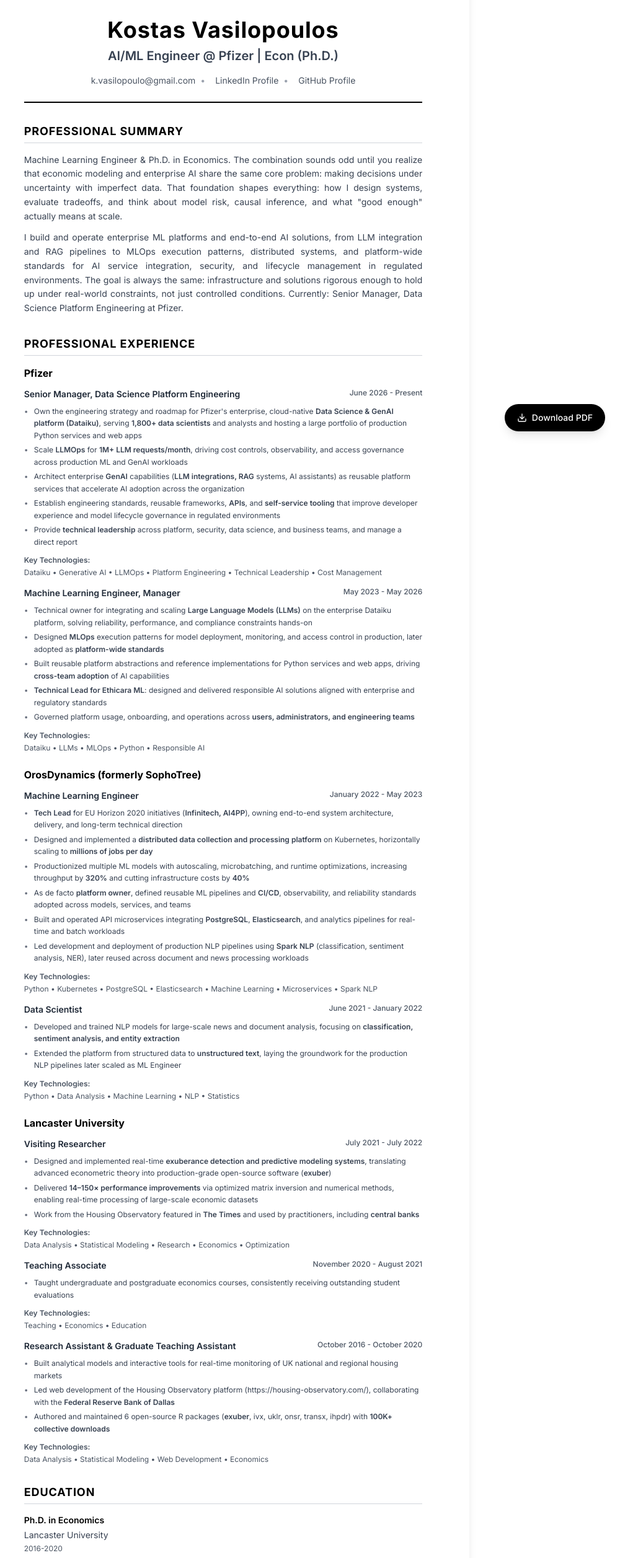
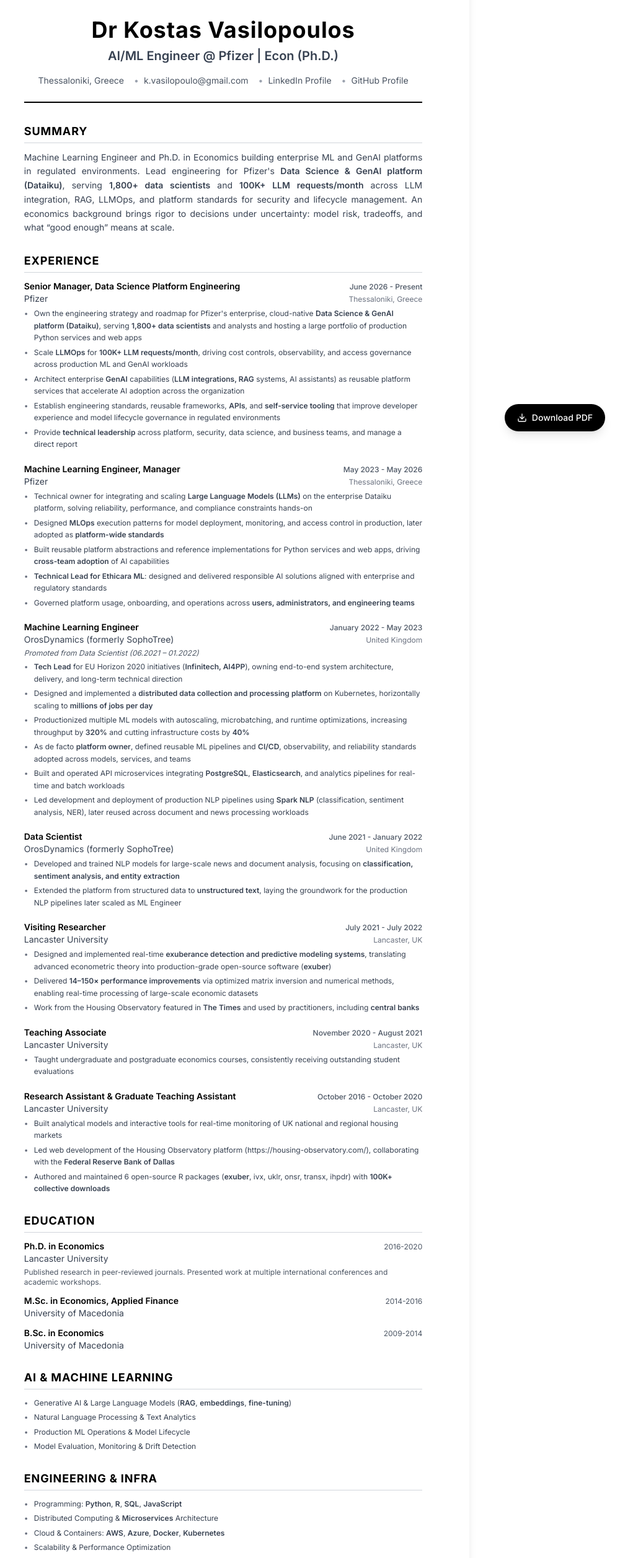
Before and after one commit to kvasilopoulos/kvasilopoulos.com, a Next.js app: page /cv in a window 1280 px wide. Shown: the part 80-2594 px from the top of the page at 62% size, without its empty margins (280-1280 px from the left). Built offline with nearby package versions, Linux system fonts and the light colour scheme.

Commit message:
Mirror Overleaf CV on /cv: CV summary, section order, publications, software, awards; drop skill percentages; 100K+ LLM requests

```diff
--- a/src/app/cv/page.tsx
+++ b/src/app/cv/page.tsx
@@ -1,20 +1,45 @@
 /*
  * Paper-Style CV Page
  *
- * This CV page is designed to resemble a printed document:
- * - A4 paper proportions and layout
- * - Clean, professional typography
- * - Minimal colors (black text on white)
- * - Print-ready styling
- * - Section order: Summary → Experience → Education → Skills
+ * Mirrors the Overleaf CV (cv/main.tex) in a single A4 column:
+ * Summary → Experience → Education → AI & ML → Engineering & Infra →
+ * Selected Publications → Software Contributions → Awards & Achievements
  */
 
 "use client"
 
+import * as React from "react"
 import { motion } from "framer-motion"
 import { Download } from "lucide-react"
 import data from "../../data/data.json"
 import { parseBoldText } from "@/lib/parseBoldText"
+
+function Section({ title, children }: { title: string; children: React.ReactNode }) {
+  return (
+    <section className="mb-7">
+      <h2 className="text-lg font-bold mb-3 text-black uppercase tracking-wider border-b border-gray-300 pb-1">
+        {title}
+      </h2>
+      {children}
+    </section>
+  )
+}
+
+function Bullets({ items }: { items: string[] }) {
+  return (
+    <ul className="space-y-1">
+      {items.map((text, i) => (
+        <li key={i} className="text-xs text-gray-700 leading-relaxed pl-4 relative">
+          <span className="absolute left-0 text-gray-500">•</span>
+          {parseBoldText(text)}
+        </li>
+      ))}
+    </ul>
+  )
+}
+
+const packages = data.projects.find((p) => "packages" in p)?.packages ?? []
+const skillCategories = Array.from(new Set(data.skills.map((s) => s.category)))
 
 export default function CVPage() {
   return (
@@ -29,175 +54,120 @@
         Download PDF
       </a>
 
-      {/* A4 Paper Container */}
+      {/* A4 Paper Sheet */}
       <div className="mx-auto" style={{ width: '210mm', minHeight: '297mm' }}>
-        {/* Paper Sheet */}
         <motion.div
           initial={{ opacity: 0, y: 20 }}
           animate={{ opacity: 1, y: 0 }}
           transition={{ duration: 0.6 }}
           className="bg-white shadow-lg mx-auto relative"
-          style={{
-            width: '210mm',
-            minHeight: '297mm',
-            padding: '20mm'
-          }}
+          style={{ width: '210mm', minHeight: '297mm', padding: '20mm' }}
         >
           {/* Header */}
-          <motion.div
-            initial={{ opacity: 0 }}
-            animate={{ opacity: 1 }}
-            transition={{ delay: 0.1, duration: 0.6 }}
-            className="text-center mb-8 pb-6 border-b-2 border-black"
-          >
-            <h1 className="text-4xl font-bold mb-2 text-black tracking-wide">
-              {data.personal.name}
-            </h1>
-            <p className="text-xl font-semibold text-gray-700 mb-4">
-              {data.personal.title}
-            </p>
+          <header className="text-center mb-8 pb-6 border-b-2 border-black">
+            <h1 className="text-4xl font-bold mb-2 text-black tracking-wide">Dr {data.personal.name}</h1>
+            <p className="text-xl font-semibold text-gray-700 mb-4">{data.personal.title}</p>
             <div className="flex justify-center items-center gap-2 text-sm text-gray-600 flex-wrap">
-              {data.contact.socialLinks.map((link, index) => (
+              <span>{data.personal.location}</span>
+              {data.contact.socialLinks.map((link) => (
                 <span key={link.name} className="flex items-center">
-                  <a
-                    href={link.href}
-                    target="_blank"
-                    rel="noopener noreferrer"
-                    className="hover:text-black transition-colors"
-                  >
+                  <span className="mx-2 text-gray-400">•</span>
+                  <a href={link.href} target="_blank" rel="noopener noreferrer" className="hover:text-black transition-colors">
                     {link.username}
                   </a>
-                  {index < data.contact.socialLinks.length - 1 && (
-                    <span className="mx-2 text-gray-400">•</span>
-                  )}
                 </span>
               ))}
             </div>
-          </motion.div>
+          </header>
 
-          {/* Professional Summary */}
-          <motion.section
-            initial={{ opacity: 0, y: 20 }}
-            animate={{ opacity: 1, y: 0 }}
-            transition={{ delay: 0.2, duration: 0.6 }}
-            className="mb-8"
-          >
-            <h2 className="text-lg font-bold mb-4 text-black uppercase tracking-wider border-b border-gray-300 pb-1">
-              Professional Summary
-            </h2>
-            <div className="space-y-3">
-              {data.personal.about.map((paragraph, index) => (
-                <p key={index} className="text-sm text-gray-700 leading-relaxed text-justify">
-                  {paragraph}
-                </p>
-              ))}
-            </div>
-          </motion.section>
+          <Section title="Summary">
+            <p className="text-sm text-gray-700 leading-relaxed text-justify">{parseBoldText(data.personal.cvSummary)}</p>
+          </Section>
 
-          {/* Professional Experience */}
-          <motion.section
-            initial={{ opacity: 0, y: 20 }}
-            animate={{ opacity: 1, y: 0 }}
-            transition={{ delay: 0.3, duration: 0.6 }}
-            className="mb-8"
-          >
-            <h2 className="text-lg font-bold mb-4 text-black uppercase tracking-wider border-b border-gray-300 pb-1">
-              Professional Experience
-            </h2>
-            <div className="space-y-6">
-              {Array.from(new Set(data.experience.map(exp => exp.company))).map(company => {
-                const companyExperiences = data.experience
-                  .filter(exp => exp.company === company)
-                  .sort((a, b) => {
-                    const dateA = new Date(a.period.split(' - ')[0]);
-                    const dateB = new Date(b.period.split(' - ')[0]);
-                    return dateB.getTime() - dateA.getTime();
-                  });
-
-                return (
-                  <div key={company} className="break-inside-avoid">
-                    <h3 className="text-base font-bold text-black mb-3">{company}</h3>
-                    {companyExperiences.map((exp, index) => (
-                      <div key={index} className={`${index < companyExperiences.length - 1 ? 'mb-4' : ''}`}>
-                        <div className="flex justify-between items-start mb-2">
-                          <h4 className="text-sm font-semibold text-gray-800 flex-1">{exp.title}</h4>
-                          <span className="text-xs text-gray-600 font-medium ml-4">{exp.period}</span>
-                        </div>
-
-                        <ul className="space-y-1 mb-3">
-                          {exp.description.map((desc, i) => (
-                            <li key={i} className="text-xs text-gray-700 leading-relaxed pl-4 relative">
-                              <span className="absolute left-0 text-gray-500">•</span>
-                              {parseBoldText(desc)}
-                            </li>
-                          ))}
-                        </ul>
-
-                        <div className="mt-2">
-                          <p className="text-xs font-semibold text-gray-600 mb-1">Key Technologies:</p>
-                          <p className="text-xs text-gray-600 leading-tight">
-                            {exp.technologies.join(' • ')}
-                          </p>
-                        </div>
-                      </div>
-                    ))}
+          <Section title="Experience">
+            <div className="space-y-5">
+              {data.experience.map((exp) => (
+                <div key={exp.title + exp.period} className="break-inside-avoid">
+                  <div className="flex justify-between items-baseline">
+                    <h3 className="text-sm font-semibold text-black">{exp.title}</h3>
+                    <span className="text-xs text-gray-600 font-medium ml-4 whitespace-nowrap">{exp.period}</span>
                   </div>
-                );
-              })}
-            </div>
-          </motion.section>
-
-          {/* Education */}
-          <motion.section
-            initial={{ opacity: 0, y: 20 }}
-            animate={{ opacity: 1, y: 0 }}
-            transition={{ delay: 0.4, duration: 0.6 }}
-            className="mb-8"
-          >
-            <h2 className="text-lg font-bold mb-4 text-black uppercase tracking-wider border-b border-gray-300 pb-1">
-              Education
-            </h2>
-            <div className="space-y-4">
-              {data.personal.education.map((edu, index) => (
-                <div key={index} className="break-inside-avoid">
-                  <h3 className="text-sm font-semibold text-black mb-1">{edu.degree}</h3>
-                  <p className="text-sm text-gray-700 mb-1">{edu.school}</p>
-                  <p className="text-xs text-gray-600">{edu.period}</p>
+                  <div className="flex justify-between items-baseline mb-1">
+                    <p className="text-sm text-gray-700">{exp.company}</p>
+                    <span className="text-xs text-gray-500 ml-4 whitespace-nowrap">{exp.location}</span>
+                  </div>
+                  {"promoted" in exp && exp.promoted && (
+                    <p className="text-xs italic text-gray-600 mb-1">{exp.promoted.replace("--", "–")}</p>
+                  )}
+                  <Bullets items={exp.description} />
                 </div>
               ))}
             </div>
-          </motion.section>
+          </Section>
 
-          {/* Technical Skills */}
-          <motion.section
-            initial={{ opacity: 0, y: 20 }}
-            animate={{ opacity: 1, y: 0 }}
-            transition={{ delay: 0.5, duration: 0.6 }}
-            className="mb-8"
-          >
-            <h2 className="text-lg font-bold mb-4 text-black uppercase tracking-wider border-b border-gray-300 pb-1">
-              Technical Skills
-            </h2>
-            <div className="grid grid-cols-1 md:grid-cols-2 lg:grid-cols-3 gap-6">
-              {Array.from(new Set(data.skills.map((skill) => skill.category))).map((category) => (
-                <div key={category} className="break-inside-avoid">
-                  <h3 className="text-sm font-semibold text-black mb-3 border-b border-gray-200 pb-1">
-                    {category}
-                  </h3>
-                  <div className="space-y-1">
-                    {data.skills
-                      .filter((skill) => skill.category === category)
-                      .map((skill) => (
-                        <div key={skill.name} className="flex justify-between items-center">
-                          <span className="text-xs text-gray-700">{skill.name}</span>
-                          <span className="text-xs text-gray-500 font-medium">{skill.level}%</span>
-                        </div>
-                      ))}
+          <Section title="Education">
+            <div className="space-y-3">
+              {data.personal.education.map((edu) => (
+                <div key={edu.degree} className="break-inside-avoid">
+                  <div className="flex justify-between items-baseline">
+                    <h3 className="text-sm font-semibold text-black">{edu.degree}</h3>
+                    <span className="text-xs text-gray-600 ml-4">{edu.period}</span>
                   </div>
+                  <p className="text-sm text-gray-700">{edu.school}</p>
+                  {"description" in edu && edu.description && (
+                    <p className="text-xs text-gray-600 mt-1">{edu.description}</p>
+                  )}
                 </div>
               ))}
             </div>
-          </motion.section>
+          </Section>
+
+          {skillCategories.map((category) => (
+            <Section key={category} title={category}>
+              <Bullets items={data.skills.filter((s) => s.category === category).map((s) => s.name)} />
+            </Section>
+          ))}
+
+          <Section title="Selected Publications">
+            <ul className="space-y-2">
+              {data.publications.map((pub) => (
+                <li key={pub.title} className="text-xs text-gray-700 leading-relaxed">
+                  {pub.authors} ({pub.year}). {pub.title}. <em>{pub.journal}</em>
+                  {"volume" in pub && pub.volume && `, ${pub.volume}`}
+                  {"pages" in pub && pub.pages && `, ${pub.pages}`}.
+                  {"url" in pub && pub.url && (
+                    <> <a href={pub.url} target="_blank" rel="noopener noreferrer" className="underline hover:text-black">{pub.url.replace("https://doi.org/", "doi:")}</a></>
+                  )}
+                </li>
+              ))}
+            </ul>
+          </Section>
+
+          <Section title="Software Contributions">
+            <ul className="space-y-1 mb-2">
+              {packages.map((pkg) => (
+                <li key={pkg.name} className="text-xs text-gray-700 leading-relaxed">
+                  <a href={pkg.url} target="_blank" rel="noopener noreferrer" className="font-semibold text-black underline">{pkg.name}</a>: {pkg.description}
+                </li>
+              ))}
+            </ul>
+            <p className="text-xs text-gray-600">
+              Collective downloads exceed 100,000. The complete package list is available at{" "}
+              <a href="https://kvasilopoulos.r-universe.dev/packages" target="_blank" rel="noopener noreferrer" className="underline">r-universe</a>.
+            </p>
+          </Section>
+
+          <Section title="Awards & Achievements">
+            <ul className="space-y-1">
+              {data.awards.map((award) => (
+                <li key={award.title} className="text-xs text-gray-700">
+                  <span className="font-semibold text-black">{award.title}</span>, {award.institution}
+                  {"period" in award && award.period && `, ${award.period}`}
+                  {"description" in award && award.description && ` (${award.description})`}
+                </li>
+              ))}
+            </ul>
+          </Section>
         </motion.div>
       </div>
 
--- a/src/data/data.json
+++ b/src/data/data.json
@@ -19,7 +19,8 @@
             {
                 "degree": "Ph.D. in Economics",
                 "school": "Lancaster University",
-                "period": "2016-2020"
+                "period": "2016-2020",
+                "description": "Published research in peer-reviewed journals. Presented work at multiple international conferences and academic workshops."
             },
             {
                 "degree": "M.Sc. in Economics, Applied Finance",
@@ -36,53 +37,54 @@
             "title": "Essays in Macroeconomics and Finance",
             "year": "2020",
             "publisher": "PQDT-Global"
-        }
+        },
+        "location": "Thessaloniki, Greece",
+        "cvSummary": "Machine Learning Engineer and Ph.D. in Economics building enterprise ML and GenAI platforms in regulated environments. Lead engineering for Pfizer's **Data Science & GenAI platform (Dataiku)**, serving **1,800+ data scientists** and **100K+ LLM requests/month** across LLM integration, RAG, LLMOps, and platform standards for security and lifecycle management. An economics background brings rigor to decisions under uncertainty: model risk, tradeoffs, and what “good enough” means at scale."
     },
     "skills": [
         {
-            "name": "Python & R",
-            "level": 90,
-            "category": "Programming Languages"
+            "name": "Generative AI & Large Language Models (**RAG**, **embeddings**, **fine-tuning**)",
+            "category": "AI & Machine Learning"
         },
         {
-            "name": "SQL",
-            "level": 75,
-            "category": "Programming Languages"
+            "name": "Natural Language Processing & Text Analytics",
+            "category": "AI & Machine Learning"
         },
         {
-            "name": "JavaScript/TypeScript & HTML/CSS",
-            "level": 60,
-            "category": "Programming Languages"
+            "name": "Production ML Operations & Model Lifecycle",
+            "category": "AI & Machine Learning"
         },
         {
-            "name": "Generative AI & LLMs",
-            "level": 90,
-            "category": "Machine Learning & AI"
+            "name": "Model Evaluation, Monitoring & Drift Detection",
+            "category": "AI & Machine Learning"
         },
         {
-            "name": "Natural Language Processing",
-            "level": 85,
-            "category": "Machine Learning & AI"
+            "name": "Programming: **Python**, **R**, **SQL**, **JavaScript**",
+            "category": "Engineering & Infra"
         },
         {
-            "name": "Deep Learning & Neural Networks",
-            "level": 75,
-            "category": "Machine Learning & AI"
+            "name": "Distributed Computing & **Microservices** Architecture",
+            "category": "Engineering & Infra"
         },
         {
-            "name": "Docker & K8s",
-            "level": 85,
-            "category": "Tools & Technologies"
+            "name": "Cloud & Containers: **AWS**, **Azure**, **Docker**, **Kubernetes**",
+            "category": "Engineering & Infra"
         },
         {
-            "name": "AWS Cloud Services",
-            "level": 85,
-            "category": "Tools & Technologies"
+            "name": "Scalability & Performance Optimization",
+            "category": "Engineering & Infra"
         },
         {
-            "name": "Git & CI/CD, DevOps",
-            "level": 80,
-            "category": "Tools & Technologies"
+            "name": "Web Development & **REST APIs**",
+            "category": "Engineering & Infra"
+        },
+        {
+            "name": "Data Engineering: **ElasticSearch**, **Postgres**, **Kafka**, **NoSQL**",
+            "category": "Engineering & Infra"
+        },
+        {
+            "name": "DevOps: **Git**, **Linux**, **CI/CD** Pipelines",
+            "category": "Engineering & Infra"
         }
     ],
     "logos": {
@@ -98,7 +100,7 @@
             "location": "Thessaloniki, Greece",
             "description": [
                 "Own the engineering strategy and roadmap for Pfizer's enterprise, cloud-native **Data Science & GenAI platform (Dataiku)**, serving **1,800+ data scientists** and analysts and hosting a large portfolio of production Python services and web apps",
-                "Scale **LLMOps** for **1M+ LLM requests/month**, driving cost controls, observability, and access governance across production ML and GenAI workloads",
+                "Scale **LLMOps** for **100K+ LLM requests/month**, driving cost controls, observability, and access governance across production ML and GenAI workloads",
                 "Architect enterprise **GenAI** capabilities (**LLM integrations, RAG** systems, AI assistants) as reusable platform services that accelerate AI adoption across the organization",
                 "Establish engineering standards, reusable frameworks, **APIs**, and **self-service tooling** that improve developer experience and model lifecycle governance in regulated environments",
                 "Provide **technical leadership** across platform, security, data science, and business teams, and manage a direct report"
```
